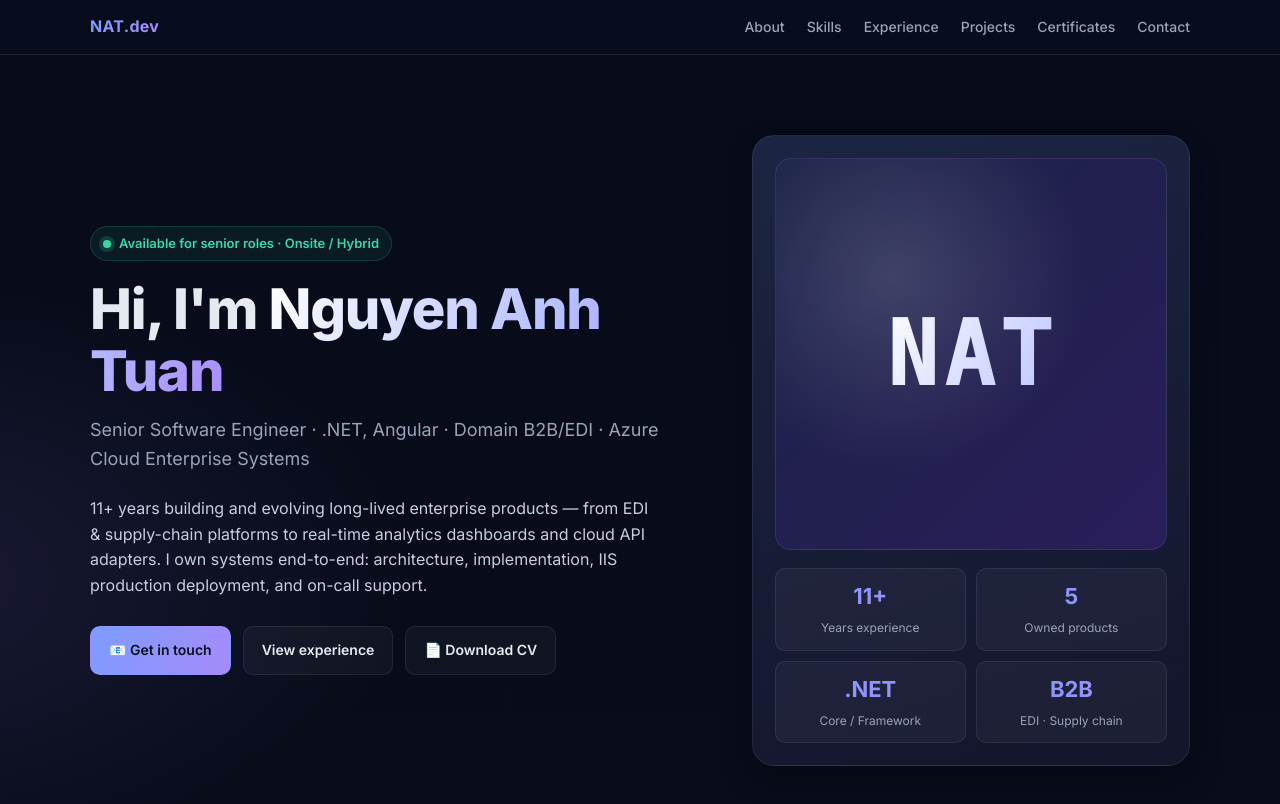
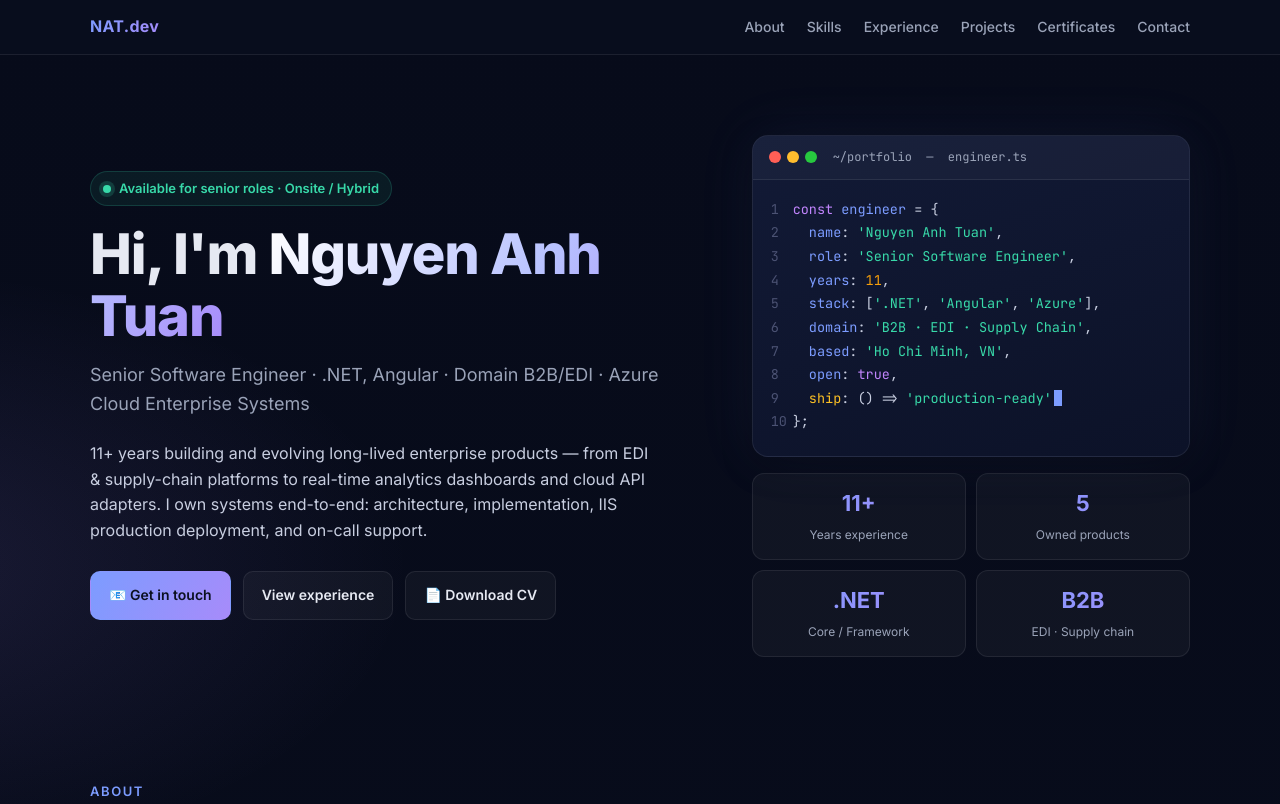
Before and after one commit to martinnguyen25111989/martinnguyen25111989.github.io, a plain HTML site: page portfolio/index.html in a window 1280 px wide. Shown: the top 804 px of the page. Drawn offline with Linux system fonts and the light colour scheme.

Commit message:
Replace NAT avatar with animated code-editor mockup in hero

```diff
--- a/portfolio/index.html
+++ b/portfolio/index.html
@@ -111,41 +111,77 @@
     border-color: transparent; color: #0b1020;
   }
   .btn.primary:hover { opacity: 0.92; }
-  .avatar-card {
+  /* Code card */
+  .code-card {
     position: relative;
-    border-radius: 22px;
-    padding: 22px;
-    background: linear-gradient(160deg, rgba(124,156,255,0.18), rgba(167,139,250,0.08));
+    border-radius: 16px;
+    background: linear-gradient(160deg, #121a36 0%, #0c1228 100%);
     border: 1px solid var(--border);
-    box-shadow: var(--shadow);
-  }
-  .avatar {
-    aspect-ratio: 1/1;
-    border-radius: 16px;
-    background:
-      radial-gradient(circle at 30% 30%, rgba(255,255,255,0.15), transparent 50%),
-      linear-gradient(135deg, #1a2247 0%, #2a1e5a 100%);
-    display: grid; place-items: center;
-    border: 1px solid rgba(255,255,255,0.08);
+    box-shadow: var(--shadow), 0 0 60px rgba(124,156,255,0.08);
     overflow: hidden;
   }
-  .initials {
+  .code-card::before {
+    content: "";
+    position: absolute; inset: -1px;
+    background: linear-gradient(120deg, transparent, rgba(124,156,255,0.35), transparent);
+    border-radius: 16px;
+    z-index: 0; opacity: .35; pointer-events: none;
+    mask: linear-gradient(#000 0 0) content-box, linear-gradient(#000 0 0);
+    -webkit-mask: linear-gradient(#000 0 0) content-box, linear-gradient(#000 0 0);
+    -webkit-mask-composite: xor; mask-composite: exclude;
+    padding: 1px;
+  }
+  .code-bar {
+    display: flex; align-items: center; gap: 8px;
+    padding: 12px 16px;
+    background: rgba(255,255,255,0.03);
+    border-bottom: 1px solid var(--border);
     font-family: 'JetBrains Mono', monospace;
-    font-size: 88px; font-weight: 600;
-    background: linear-gradient(120deg, #ffffff, #b8c2ff);
-    -webkit-background-clip: text; background-clip: text; color: transparent;
-    letter-spacing: 4px;
+    font-size: 12px; color: var(--muted);
   }
+  .dot-row { display: flex; gap: 6px; margin-right: 8px; }
+  .dot-row span { width: 12px; height: 12px; border-radius: 50%; }
+  .dot-row .r { background: #ff5f56; }
+  .dot-row .y { background: #ffbd2e; }
+  .dot-row .g { background: #27c93f; }
+  .code-body {
+    margin: 0;
+    padding: 18px 18px 22px;
+    font-family: 'JetBrains Mono', monospace;
+    font-size: 13.5px;
+    line-height: 1.75;
+    color: #c8cee0;
+    position: relative; z-index: 1;
+    white-space: pre;
+    overflow-x: auto;
+  }
+  .code-body .ln { color: #4b5273; display: inline-block; width: 22px; user-select: none; }
+  .k { color: #c084fc; }      /* keyword */
+  .s { color: #38d9a9; }      /* string */
+  .p { color: #7c9cff; }      /* property */
+  .c { color: #5b6479; font-style: italic; }
+  .n { color: #f59e0b; }      /* number */
+  .f { color: #fbbf24; }      /* function */
+  .caret {
+    display: inline-block; width: 8px; height: 16px;
+    background: var(--accent); vertical-align: -3px;
+    animation: blink 1s steps(2) infinite;
+    margin-left: 2px;
+  }
+  @keyframes blink { 50% { opacity: 0; } }
+
   .quick {
-    display: grid; grid-template-columns: 1fr 1fr; gap: 10px;
-    margin-top: 18px;
+    display: grid; grid-template-columns: repeat(2, 1fr); gap: 10px;
+    margin-top: 16px;
   }
   .quick .pill {
-    text-align: center; padding: 10px 8px;
-    background: rgba(255,255,255,0.04);
+    text-align: center; padding: 12px 8px;
+    background: var(--surface);
     border: 1px solid var(--border);
-    border-radius: 10px;
+    border-radius: 12px;
+    transition: transform .2s ease, border-color .2s ease;
   }
+  .quick .pill:hover { transform: translateY(-2px); border-color: rgba(124,156,255,0.3); }
   .quick .num {
     display: block; font-weight: 700; font-size: 22px;
     background: linear-gradient(120deg, var(--accent), var(--accent-2));
@@ -335,8 +371,23 @@
       </div>
     </div>
 
-    <div class="avatar-card reveal">
-      <div class="avatar"><div class="initials">NAT</div></div>
+    <div class="reveal">
+      <div class="code-card">
+        <div class="code-bar">
+          <div class="dot-row"><span class="r"></span><span class="y"></span><span class="g"></span></div>
+          <span>~/portfolio &nbsp;—&nbsp; engineer.ts</span>
+        </div>
+        <pre class="code-body" aria-hidden="true"><code><span class="ln">1</span><span class="k">const</span> <span class="p">engineer</span> = {
+<span class="ln">2</span>  <span class="p">name</span>: <span class="s">'Nguyen Anh Tuan'</span>,
+<span class="ln">3</span>  <span class="p">role</span>: <span class="s">'Senior Software Engineer'</span>,
+<span class="ln">4</span>  <span class="p">years</span>: <span class="n">11</span>,
+<span class="ln">5</span>  <span class="p">stack</span>: [<span class="s">'.NET'</span>, <span class="s">'Angular'</span>, <span class="s">'Azure'</span>],
+<span class="ln">6</span>  <span class="p">domain</span>: <span class="s">'B2B · EDI · Supply Chain'</span>,
+<span class="ln">7</span>  <span class="p">based</span>: <span class="s">'Ho Chi Minh, VN'</span>,
+<span class="ln">8</span>  <span class="p">open</span>: <span class="k">true</span>,
+<span class="ln">9</span>  <span class="f">ship</span>: () =&gt; <span class="s">'production-ready'</span><span class="caret"></span>
+<span class="ln">10</span>};</code></pre>
+      </div>
       <div class="quick">
         <div class="pill"><span class="num">11+</span><span class="lbl">Years experience</span></div>
         <div class="pill"><span class="num">5</span><span class="lbl">Owned products</span></div>
```
